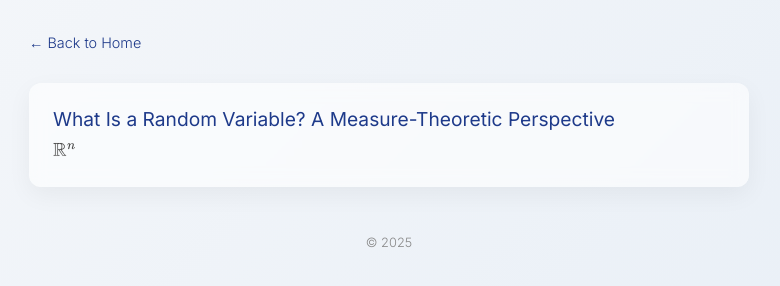
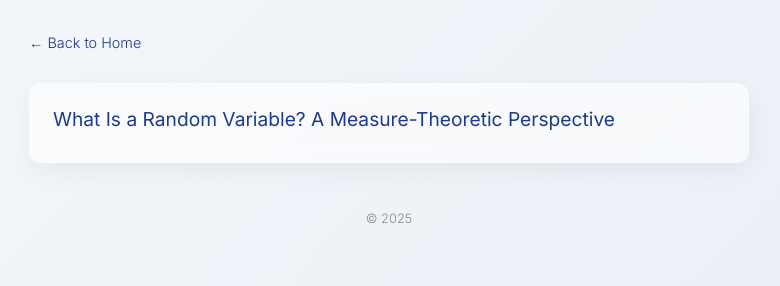
Before and after one commit to etemuulen/etemuulen.github.io, a plain HTML site: page projects.html in a window 1280 px wide. Shown: the whole page, without its empty margins (251-1031 px from the left). Drawn offline with nearby package versions, Linux system fonts and the light colour scheme.

Commit message:
Update projects.html

```diff
--- a/projects.html
+++ b/projects.html
@@ -124,9 +124,6 @@
     <div class="project">
       <a href="/projects/RV.html">
         <h2>What Is a Random Variable? A Measure-Theoretic Perspective</h2>
-        <p>
-        \( \mathbb{R}^n \)
-        </p>
       </a>
     </div>
 <!--
```
